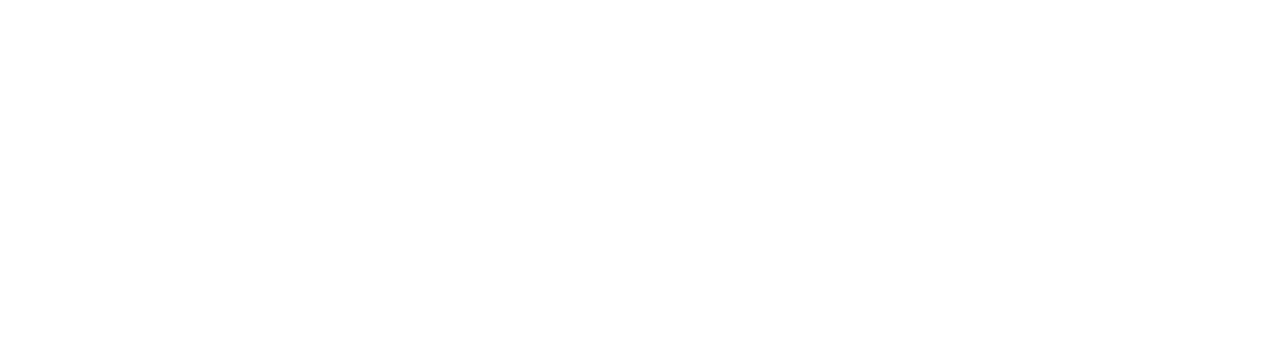
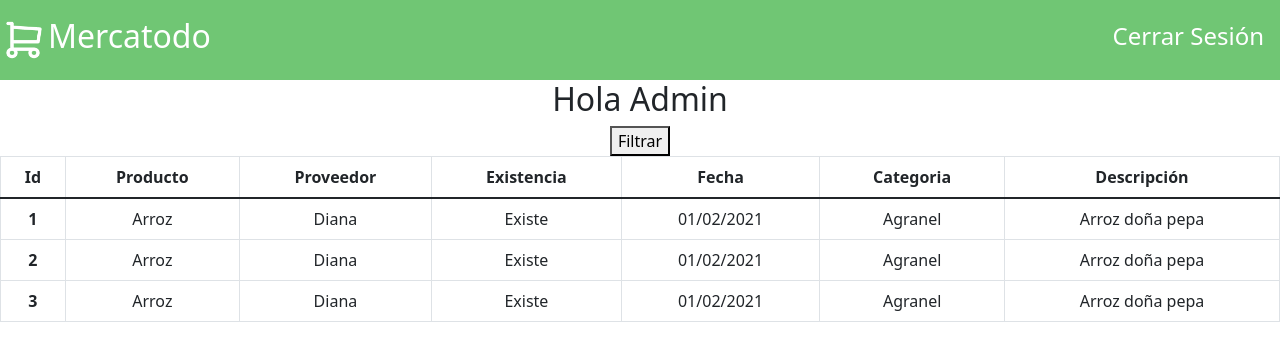
Before and after one commit to Fernaandaa/Inventory-system, a React (Create React App) app in the folder mercatodo/: page / in a window 1280 px wide. Shown: the top 360 px of the page. Built offline with nearby package versions, Linux system fonts and the light colour scheme.

Commit message:
header y tabla básica

```diff
--- a/mercatodo/package.json
+++ b/mercatodo/package.json
@@ -6,6 +6,7 @@
     "@testing-library/jest-dom": "^5.14.1",
     "@testing-library/react": "^11.2.7",
     "@testing-library/user-event": "^12.8.3",
+    "bootstrap": "^5.1.3",
     "react": "^17.0.2",
     "react-dom": "^17.0.2",
     "react-scripts": "4.0.3",
--- a/mercatodo/src/App.js
+++ b/mercatodo/src/App.js
@@ -1,10 +1,10 @@
-
 import './App.css';
+import Admin from './components/Admin'
 
 function App() {
   return (
     <div className="App">
-
+      <Admin />
     </div>
   );
 }
--- a/mercatodo/src/components/Admin.jsx
+++ b/mercatodo/src/components/Admin.jsx
@@ -1 +1,58 @@
-<h1>Hola rama</h1>
+import React from "react";
+import Header from "./Header";
+const Admin = () => {
+  return (
+    <>
+      <Header />
+      <div>
+        <h2>Hola Admin</h2>
+        <button>Filtrar</button>
+      </div>
+
+      <table class="table table-bordered">
+        <thead>
+          <tr>
+            <th scope="col">Id</th>
+            <th scope="col">Producto</th>
+            <th scope="col">Proveedor</th>
+            <th scope="col">Existencia</th>
+            <th scope="col">Fecha</th>
+            <th scope="col">Categoria</th>
+            <th scope="col">Descripción</th>
+          </tr>
+        </thead>
+        <tbody>
+          <tr>
+            <th scope="row">1</th>
+            <td>Arroz</td>
+            <td>Diana</td>
+            <td>Existe</td>
+            <td>01/02/2021</td>
+            <td>Agranel</td>
+            <td>Arroz doña pepa</td>
+          </tr>
+          <tr>
+            <th scope="row">2</th>
+            <td>Arroz</td>
+            <td>Diana</td>
+            <td>Existe</td>
+            <td>01/02/2021</td>
+            <td>Agranel</td>
+            <td>Arroz doña pepa</td>
+          </tr>
+          <tr>
+            <th scope="row">3</th>
+            <td>Arroz</td>
+            <td>Diana</td>
+            <td>Existe</td>
+            <td>01/02/2021</td>
+            <td>Agranel</td>
+            <td>Arroz doña pepa</td>
+          </tr>
+        </tbody>
+      </table>
+    </>
+  );
+};
+
+export default Admin;
--- /dev/null
+++ b/mercatodo/src/components/Header.jsx
@@ -0,0 +1,21 @@
+import React from "react";
+import buyCar from '../assets/buyCar.png'
+import '../styles/header.css'
+
+const Header = () => {
+  return (
+    <>
+      <nav className="menu">
+        <div className="menu__items">
+            <img src={buyCar} alt="logo" />
+            <h2>Mercatodo</h2>
+        </div>
+        <div className="menu__sesion">
+            <h4>Cerrar Sesión</h4>
+        </div>
+      </nav>
+    </>
+  );
+};
+
+export default Header;
--- a/mercatodo/src/index.js
+++ b/mercatodo/src/index.js
@@ -2,7 +2,7 @@
 import ReactDOM from 'react-dom';
 import './index.css';
 import App from './App';
-
+import  'bootstrap/dist/css/bootstrap.min.css'
 
 ReactDOM.render(
   <React.StrictMode>
--- /dev/null
+++ b/mercatodo/src/styles/header.css
@@ -0,0 +1,22 @@
+.menu{
+    display: flex;
+    justify-content: space-between;
+    background: rgba(77, 184, 82, 0.8);
+    height: 5rem;
+}
+.menu__items{
+    display: flex;
+    align-items: center;
+}
+.menu__items img{
+    width: 3rem;
+}
+.menu__items h2{
+    color: #ffffff;
+}
+.menu__sesion{
+    display: flex;
+    align-items: center;
+    color: #ffffff;
+    margin-right: 1rem;
+}
```
Also changed, not shown: mercatodo/src/assets/buyCar.png (added), 1 other file (tests, documents, lock files or other folders).
